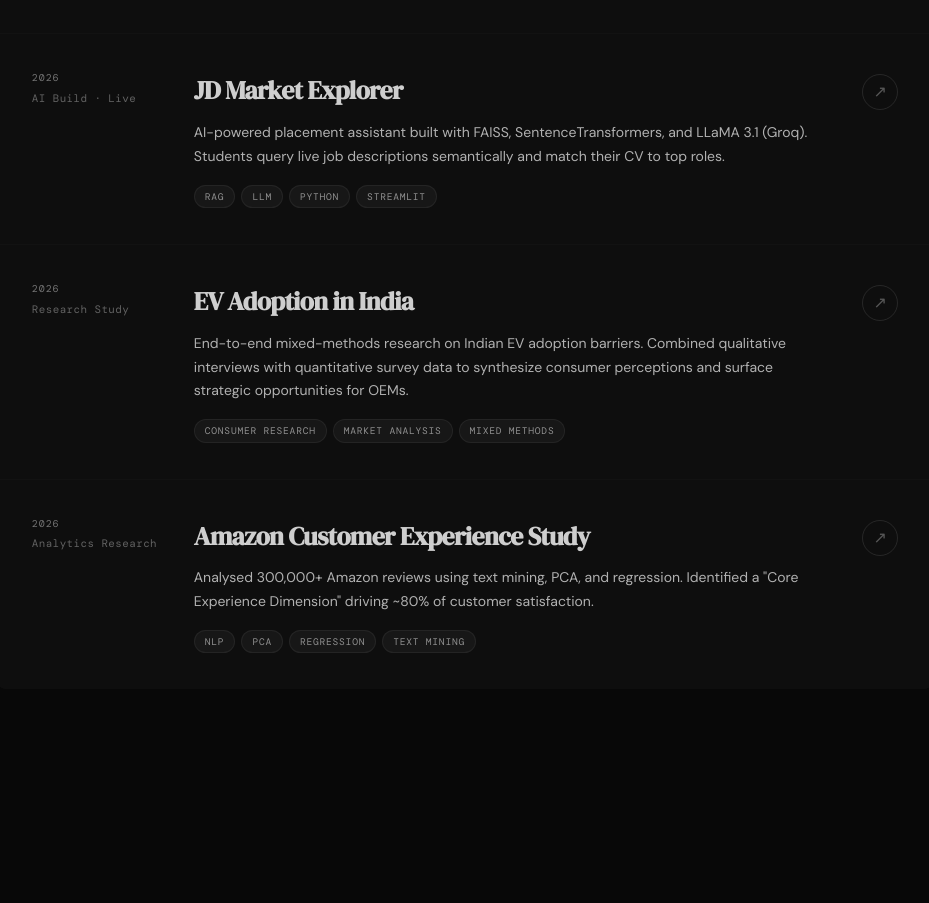
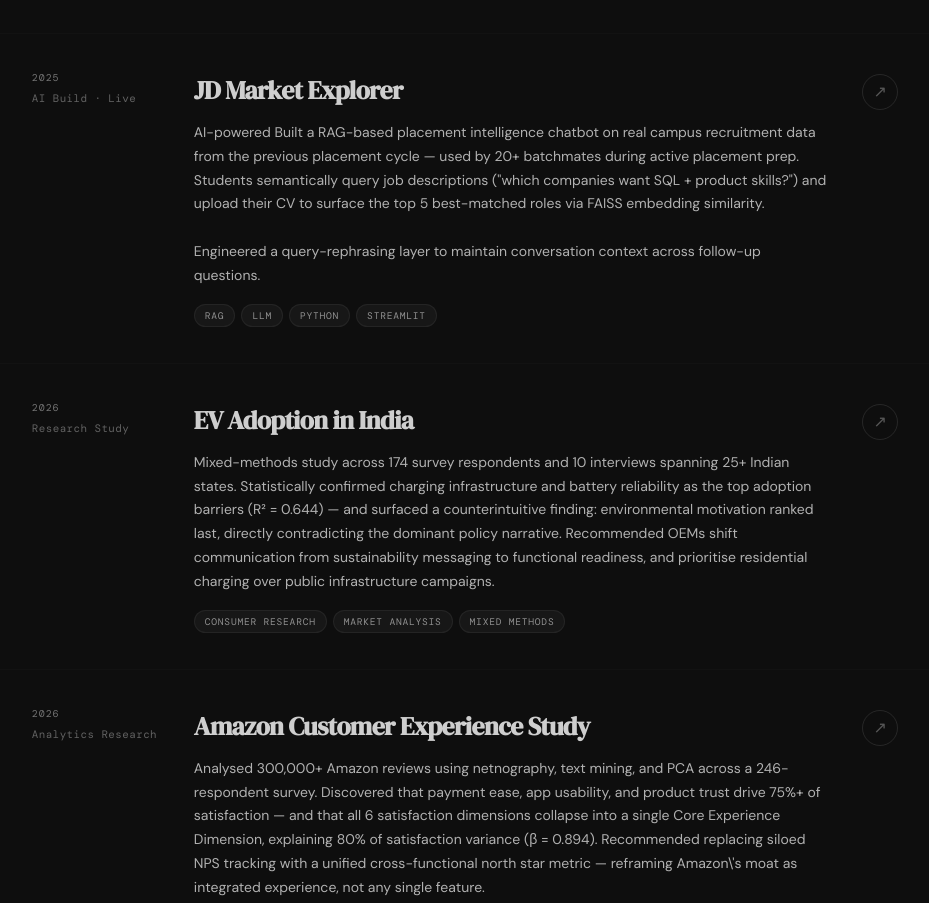
Before and after one commit to vishals-2907/portfolio, a plain HTML site: page index.html in a window 1280 px wide. Shown: the part 4981-5884 px from the top of the page, without its empty margins (175-1104 px from the left). Drawn offline with nearby package versions, Linux system fonts and the light colour scheme; a web font is replaced by a local one.

Commit message:
Impacts added

```diff
--- a/index.html
+++ b/index.html
@@ -1014,12 +1014,12 @@
 
           <a href="https://jd-market-explorer.streamlit.app/" target="_blank" rel="noopener" class="work-row">
             <div class="work-meta">
-              <p class="work-year">2026</p>
+              <p class="work-year">2025</p>
               <p class="work-type">AI Build · Live</p>
             </div>
             <div class="work-body">
               <h3 class="work-title">JD Market Explorer</h3>
-              <p class="work-desc">AI-powered placement assistant built with FAISS, SentenceTransformers, and LLaMA 3.1 (Groq). Students query live job descriptions semantically and match their CV to top roles.</p>
+              <p class="work-desc">AI-powered Built a RAG-based placement intelligence chatbot on real campus recruitment data from the previous placement cycle — used by 20+ batchmates during active placement prep. Students semantically query job descriptions ("which companies want SQL + product skills?") and upload their CV to surface the top 5 best-matched roles via FAISS embedding similarity.<br><br>Engineered a query-rephrasing layer to maintain conversation context across follow-up questions.</p>
               <div class="work-tags">
                 <span class="work-tag">RAG</span>
                 <span class="work-tag">LLM</span>
@@ -1037,7 +1037,7 @@
             </div>
             <div class="work-body">
               <h3 class="work-title">EV Adoption in India</h3>
-              <p class="work-desc">End-to-end mixed-methods research on Indian EV adoption barriers. Combined qualitative interviews with quantitative survey data to synthesize consumer perceptions and surface strategic opportunities for OEMs.</p>
+              <p class="work-desc">Mixed-methods study across 174 survey respondents and 10 interviews spanning 25+ Indian states. Statistically confirmed charging infrastructure and battery reliability as the top adoption barriers (R² = 0.644) — and surfaced a counterintuitive finding: environmental motivation ranked last, directly contradicting the dominant policy narrative. Recommended OEMs shift communication from sustainability messaging to functional readiness, and prioritise residential charging over public infrastructure campaigns.</p>
               <div class="work-tags">
                 <span class="work-tag">Consumer Research</span>
                 <span class="work-tag">Market Analysis</span>
@@ -1054,7 +1054,7 @@
             </div>
             <div class="work-body">
               <h3 class="work-title">Amazon Customer Experience Study</h3>
-              <p class="work-desc">Analysed 300,000+ Amazon reviews using text mining, PCA, and regression. Identified a "Core Experience Dimension" driving ~80% of customer satisfaction.</p>
+              <p class="work-desc">Analysed 300,000+ Amazon reviews using netnography, text mining, and PCA across a 246-respondent survey. Discovered that payment ease, app usability, and product trust drive 75%+ of satisfaction — and that all 6 satisfaction dimensions collapse into a single Core Experience Dimension, explaining 80% of satisfaction variance (β = 0.894). Recommended replacing siloed NPS tracking with a unified cross-functional north star metric — reframing Amazon\'s moat as integrated experience, not any single feature.</p>
               <div class="work-tags">
                 <span class="work-tag">NLP</span>
                 <span class="work-tag">PCA</span>
```
